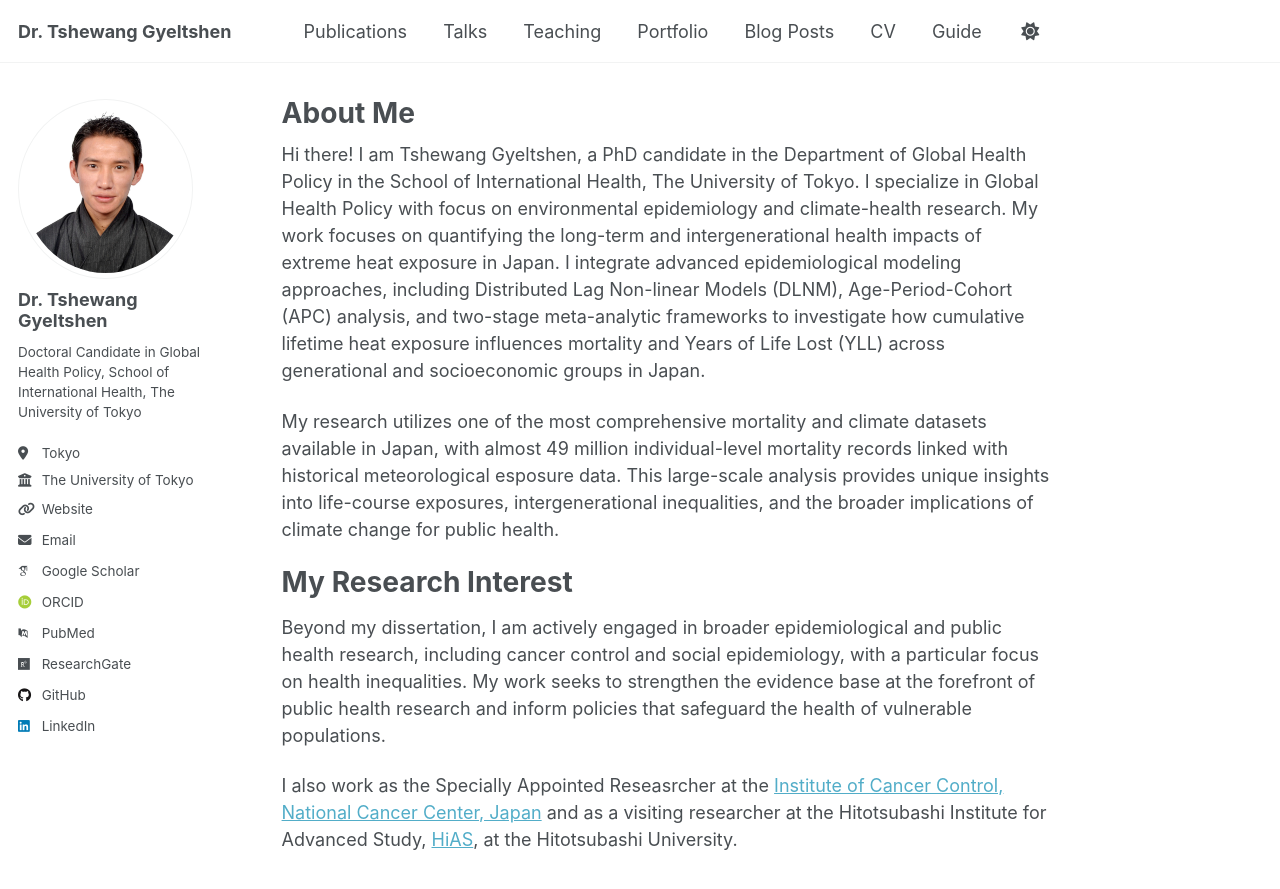
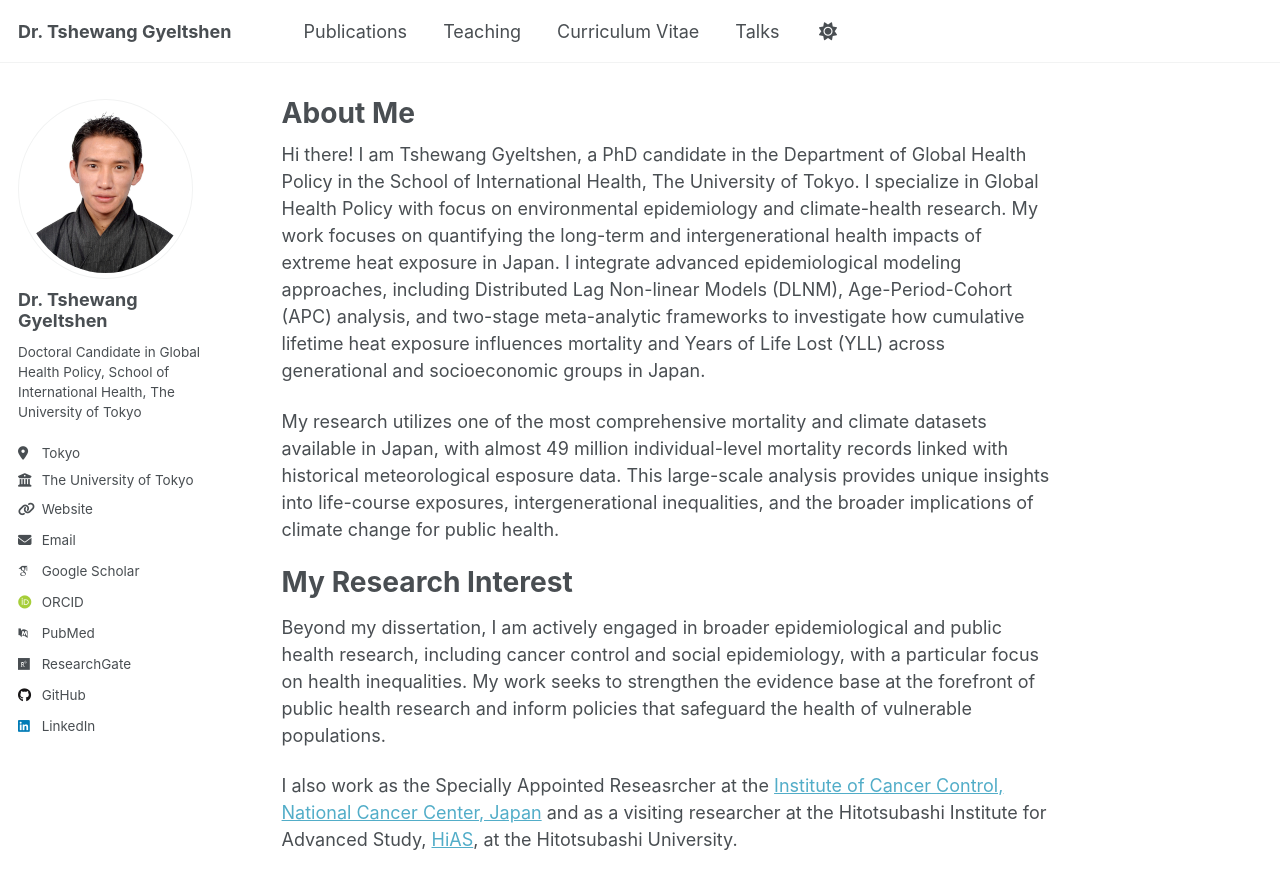
Before and after one commit to tgyeltshen/tgyeltshen.github.io, a Jekyll site: the page built from _pages/about.md, in a window 1280 px wide and 900 px high. Shown: the top 889 px of the window. Built offline with Jekyll 4.4.1, drawn with Linux system fonts in a browser that asks for light colours; some web fonts are replaced; a script that is not in the unit is left out.

Commit message:
updated navigation.yml

```diff
--- a/_data/navigation.yml
+++ b/_data/navigation.yml
@@ -11,23 +11,13 @@ main:
   - title: "Publications"
     url: /publications/
 
-  - title: "Talks"
-    url: /talks/
-
   - title: "Teaching"
     url: /teaching/
 
-  - title: "Portfolio"
-    url: /portfolio/
-
-  - title: "Blog Posts"
-    url: /year-archive/
-
-  - title: "CV"
+  - title: "Curriculum Vitae"
     url: /cv/
 
   # - title: "CV"
   #   url: /cv-json/
-
-  - title: "Guide"
-    url: /markdown/
+  - title: "Talks"
+    url: /talks/
```
